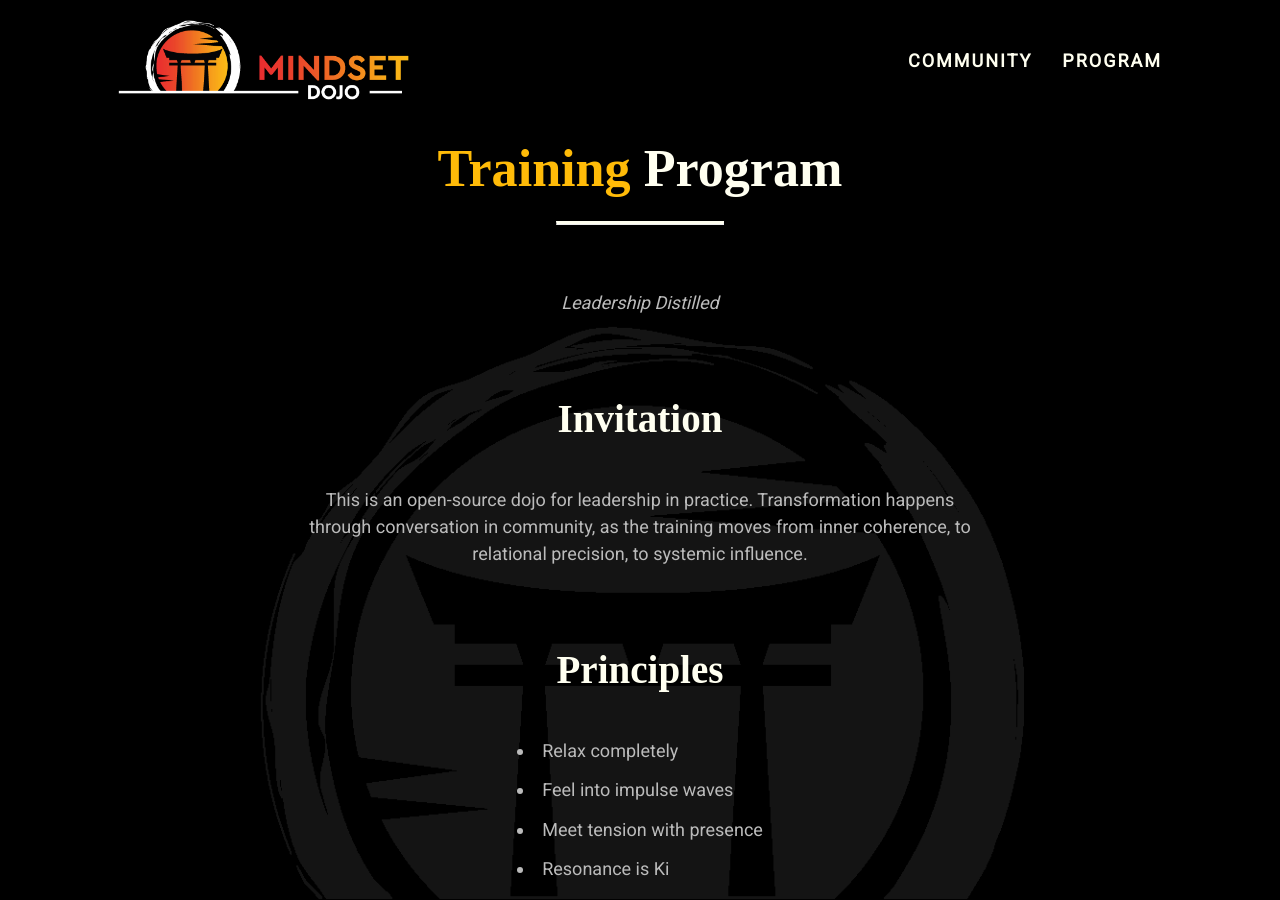
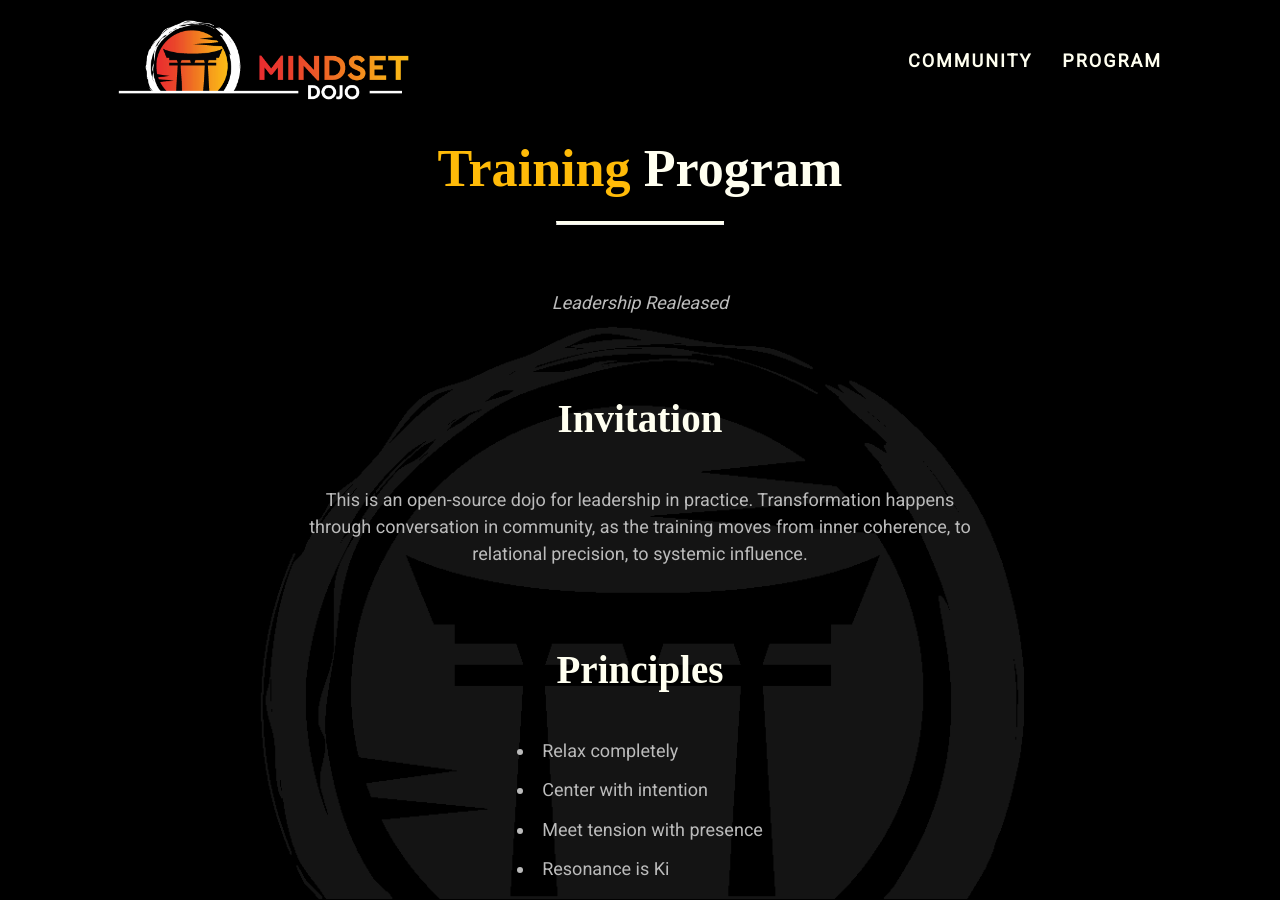
Before and after one commit to mindset-dojo/mindset-dojo.github.io, a Jekyll site: the page built from program.md, in a window 1280 px wide and 900 px high. Built offline with Jekyll 4.4.1, drawn with Linux system fonts in a browser that asks for light colours; some web fonts are replaced.

Commit message:
feat: Leadership Released
As Mindset Dojo
We need to Center with intention
So that we Release Leadership through Resonance

This change is well timed now based on the practices that we have been working through.

I notice that "where awarness goes, energy flows" seems to be the case and in the moments that matter and phases in between centering with intention is what releases the leadership stuck in entangled bindings.

```diff
--- a/_data/program.yaml
+++ b/_data/program.yaml
@@ -1,12 +1,12 @@
 ---
-mission: Leadership Distilled
+mission: Leadership Realeased
 invitation: >-
           This is an open-source dojo for leadership in practice.
           Transformation happens through conversation in community, as the training moves from
           inner coherence, to relational precision, to systemic influence.
 principles:
   - label: Relax completely
-  - label: Feel into impulse waves
+  - label: Center with intention
   - label: Meet tension with presence
   - label: Resonance is Ki
 forms:
```
